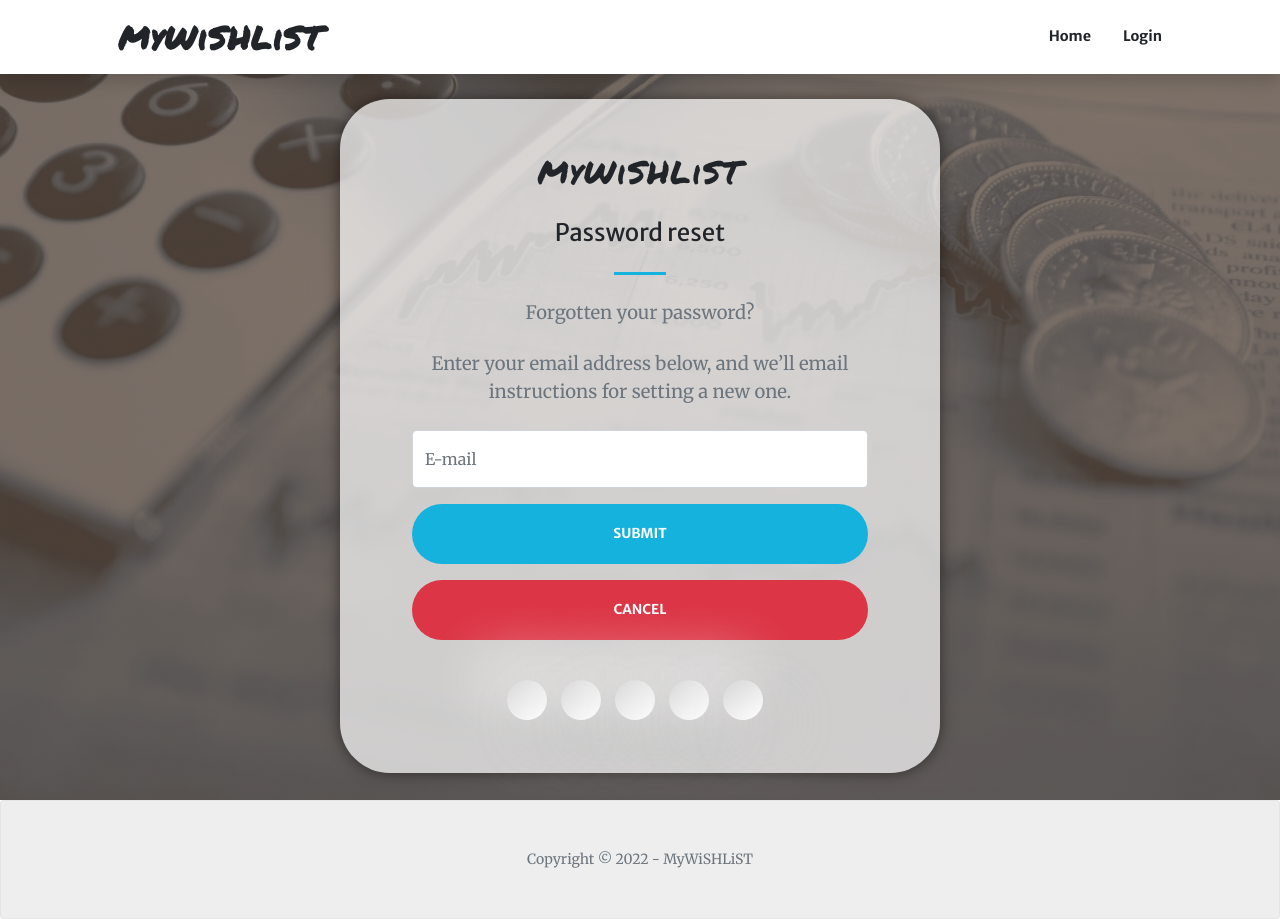
After one commit to davidjanes96/myWiSHLiST, a Django app: page /reset_password/ in a window 1280 px wide. The commit adds this page. Run offline with Django 4.2, Linux system fonts and the light colour scheme; some libraries are stand-ins or nearby versions; some web fonts are replaced.

Commit message:
upgraded with fully functional and styled password reset(forgot password)

```diff
--- a/account/templates/account/login_register.html
+++ b/account/templates/account/login_register.html
@@ -65,7 +65,6 @@
 
                             <p class="text-muted">Already have an account? Login <a href="{% url 'login' %}">here</a>.</p>
                             <div class="social-buttons mt-4">
-                                <p class="text-muted fs-7">Check out creator's socials:</p>
                                 <button class="neo-button">
 
                                 </button>
@@ -127,7 +126,7 @@
                                 </form>
                                     <!-- Forgot password -->
                                     <div class="form-floating py-2">
-                                        <a href="">I forgot my password.</a>
+                                        <a href="{% url 'reset_password' %}">I forgot my password.</a>
                                     </div>
                             </div>
 
@@ -135,7 +134,6 @@
 
 
                             <div class="social-buttons mt-4">
-                                <p class="text-muted fs-7">Check out creator's socials:</p>
                                 <button class="neo-button">
 
                                 </button>
--- /dev/null
+++ b/mywishlist/forms.py
@@ -0,0 +1,40 @@
+from django.contrib.auth.forms import PasswordResetForm, SetPasswordForm
+
+
+class CustomPasswordResetForm(PasswordResetForm):
+
+    def __init__(self, *args, **kwargs):
+        super(CustomPasswordResetForm, self).__init__(*args, **kwargs)
+
+        self.fields['email'].label = 'E-mail'
+        self.fields['email'].widget.attrs.update({
+            'class': 'form-control',
+            'id': 'email',
+            'type': 'email',
+            'placeholder': 'Enter E-mail...',
+        })
+
+class CustomSetPasswordForm(SetPasswordForm):
+
+     def __init__(self, *args, **kwargs):
+        super(CustomSetPasswordForm, self).__init__(*args, **kwargs)
+
+        self.fields['new_password1'].help_text = """<p class="text-start mb-0">Your password can't be too similar to your other personal information.</br>
+        Your password can't be the same as your old password.</br>
+        Your password must contain at least 8 characters.</br>
+        Your password can't be a commonly used password.</br>
+        Your password can't be entirely numeric.</p>"""
+        self.fields['new_password1'].widget.attrs.update({
+            'class': 'form-control',
+            'id': 'new_password1',
+            'type': 'password',
+            'placeholder': 'Enter password...'
+        })
+        self.fields['new_password2'].help_text = """<p class="text-start mb-0">Enter the same password as before, for verification.</p>"""
+        self.fields['new_password2'].label = 'Confirm password'
+        self.fields['new_password2'].widget.attrs.update({
+            'class': 'form-control',
+            'id': 'new_password2',
+            'type': 'password',
+            'placeholder': 'Confirm password...'
+        })
--- a/mywishlist/urls.py
+++ b/mywishlist/urls.py
@@ -3,6 +3,8 @@ from django.urls import path, include
 from django.conf import settings
 from django.conf.urls.static import static
 from . import views
+
+from django.contrib.auth import views as auth_views
 
 
 urlpatterns = [
@@ -11,6 +13,12 @@ urlpatterns = [
     path('home/', views.home_view, name="home"),
     path('', include('wishlists.urls')),
     path('', include('account.urls')),
+
+    path('reset_password/', views.CustomPasswordResetView.as_view(template_name="reset_password.html"), name="reset_password"),
+    path('reset_password_sent/', auth_views.PasswordResetDoneView.as_view(template_name="reset_password_sent.html"), name="password_reset_done"),
+    path('reset/<uidb64>/<token>/', views.CustomPasswordResetConfirmView.as_view(template_name="reset.html"), name="password_reset_confirm"),
+    path('reset_password_complete/', auth_views.PasswordResetCompleteView.as_view(template_name="reset_password_complete.html"), name="password_reset_complete"),
+
 ]
 
 urlpatterns += static(settings.MEDIA_URL, document_root=settings.MEDIA_ROOT)
--- a/mywishlist/views.py
+++ b/mywishlist/views.py
@@ -1,8 +1,8 @@
 from django.http import HttpResponse
 from django.shortcuts import redirect, render
 from django.http import HttpResponse
-
-from wishlists.models import Wishlist, Product, Currency
+from django.contrib.auth.views import PasswordResetView, PasswordResetConfirmView
+from .forms import CustomPasswordResetForm, CustomSetPasswordForm
 
 
 def home_view(request):
@@ -16,3 +16,10 @@ def home_view(request):
     else:
         context = {}
     return render(request, 'index.html', context)
+
+
+class CustomPasswordResetView(PasswordResetView):
+    form_class = CustomPasswordResetForm
+
+class CustomPasswordResetConfirmView(PasswordResetConfirmView):
+    form_class = CustomSetPasswordForm
--- a/static/js/scripts.js
+++ b/static/js/scripts.js
@@ -14,6 +14,10 @@ window.addEventListener('DOMContentLoaded', event => {
     var pageURL3 = "http://127.0.0.1:8000/account/";
     var pageURL4 = "http://127.0.0.1:8000/register/";
     var pageURL5 = "http://127.0.0.1:8000/login/";
+    var pageURL6 = "http://127.0.0.1:8000/reset_password/";
+    var pageURL7 = "http://127.0.0.1:8000/reset_password_sent/";
+    var pageURL8 = "http://127.0.0.1:8000/reset/MQ/set-password/";
+    var pageURL9 = "http://127.0.0.1:8000/reset_password_complete/";
     var navbarShrink = function () {
         const navbarCollapsible = document.body.querySelector('#mainNav');
         if (!navbarCollapsible) {
@@ -24,7 +28,11 @@ window.addEventListener('DOMContentLoaded', event => {
                 window.location.href == pageURL2 ||
                 window.location.href == pageURL3 ||
                 window.location.href == pageURL4 ||
-                window.location.href == pageURL5
+                window.location.href == pageURL5 ||
+                window.location.href == pageURL6 ||
+                window.location.href == pageURL7 ||
+                window.location.href == pageURL8 ||
+                window.location.href == pageURL9
             )) {
             navbarCollapsible.classList.remove('navbar-shrink')
 
--- /dev/null
+++ b/templates/reset_password.html
@@ -0,0 +1,58 @@
+{% extends 'main.html' %}
+
+{% block content %}
+
+<!-- LOGIN -->
+<header class="masthead-login">
+    <div class="container px-4 px-lg-5 h-100">
+        <div class="row gx-4 gx-lg-5 h-100 align-items-center justify-content-center text-center">
+            <div class="card-register p-4 py-4">
+                <div class="text-center py-4">
+                    <a class="text-dark" style="font-family: 'Permanent Marker', cursive; font-size: xx-large; letter-spacing: 1px;" href="{% url 'home' %}">MyWiSHLiST</a>
+                    <h4 class="pt-4">Password reset</h4>
+                    <hr class="divider" />
+                    <p class="text-muted px-4 px-lg-5 pb-3">Forgotten your password?</p>
+                    <p class="text-muted px-4 px-lg-5">Enter your email address below, and we’ll email instructions for setting a new one.</p>
+                    <div class="px-4 px-lg-5 py-3">
+                        <form method="POST">{% csrf_token %}
+                            <!-- E-mail input-->
+                            <div class="form-floating mb-3">
+                                {{form.email}}
+                                <label for="email" class="text-muted">{{form.email.label}}</label>
+                            </div>
+                            <!-- Submit Button-->
+                            <div class="d-grid pb-3"><button class="btn btn-primary btn-xl" id="submitButton" type="submit">Submit</button></div>
+                            <div class="d-grid"><button class="btn btn-danger btn-xl" id="cancelButton" onClick="history.go(-1); return false;">Cancel</button></div>
+                        </form>
+                    </div>
+
+                    <div class="social-buttons mt-4">
+                        <button class="neo-button">
+
+                        </button>
+                        <button class="neo-button">
+
+                        </button>
+                        <button class="neo-button">
+
+                        </button>
+                        <button class="neo-button">
+
+                        </button>
+                        <button class="neo-button">
+
+                        </button>
+                    </div>
+                </div>
+            </div>
+
+
+            </div>
+
+
+
+        </div>
+    </div>
+</header>
+
+{% endblock content %}
```
Also changed, not shown: account/singals.py (+13 -0 lines), mywishlist/settings.py (+9 -0 lines), templates/reset.html (added, +72 -0 lines), templates/reset_password_complete.html (added, +53 -0 lines), templates/reset_password_sent.html (added, +54 -0 lines), db.sqlite3.
